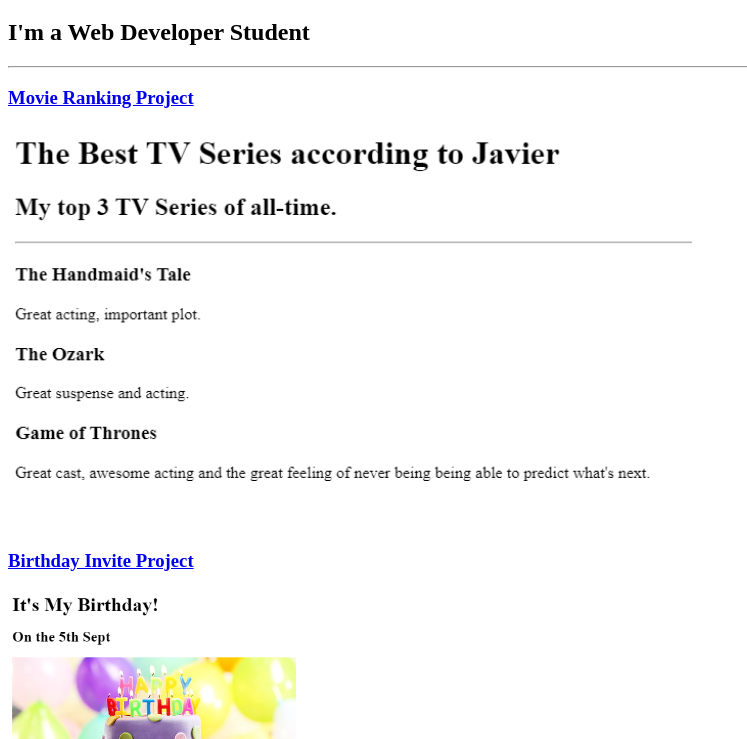
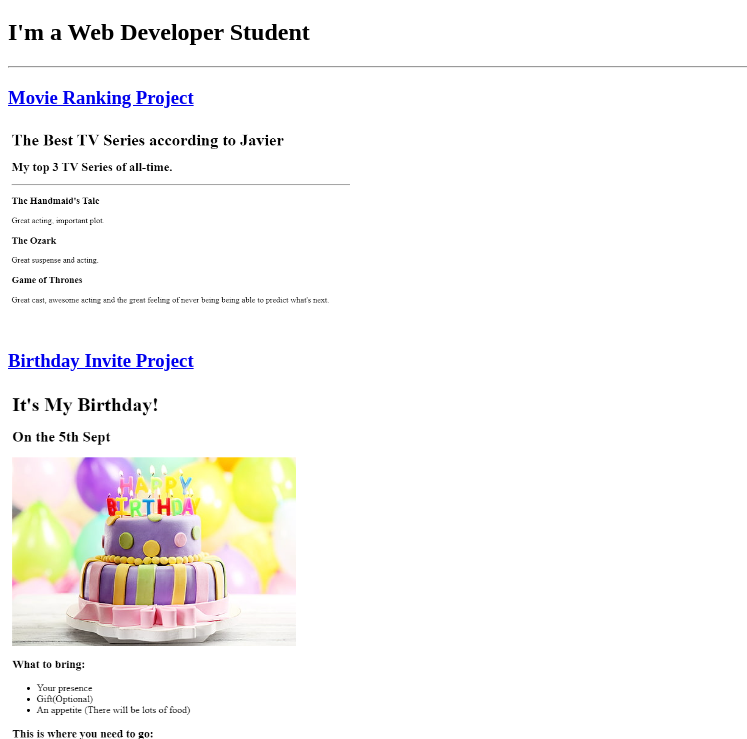
Before and after one commit to Javuski/html-portfolio, a plain HTML site: page index.html in a window 1280 px wide. Shown: the part 61-800 px from the top of the page, without its empty margins (0-747 px from the left). Drawn offline with Linux system fonts and the light colour scheme.

Commit message:
Update index.html

```diff
--- a/index.html
+++ b/index.html
@@ -11,7 +11,7 @@
   <h2>I'm a Web Developer Student</h2>
   <hr />
   <h3><a href="./public/movie-ranking.html">Movie Ranking Project</a></h3>
-  <img src="./assets/images/movie-ranking.png" height="400" alt="movie ranking project preview"/>
+  <img src="./assets/images/movie-ranking.png" height="200" alt="movie ranking project preview"/>
   <h3><a href="./public/birthday-invite.html">Birthday Invite Project</a></h3>
   <img src="./assets/images/birthday.png" height="400" alt="birthday invite project preview"/>
   <hr />
```
